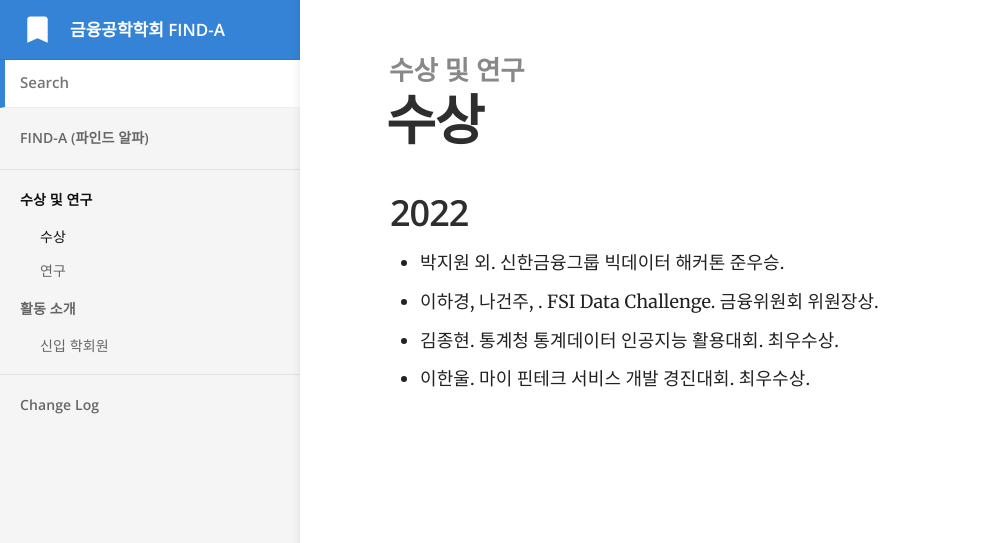
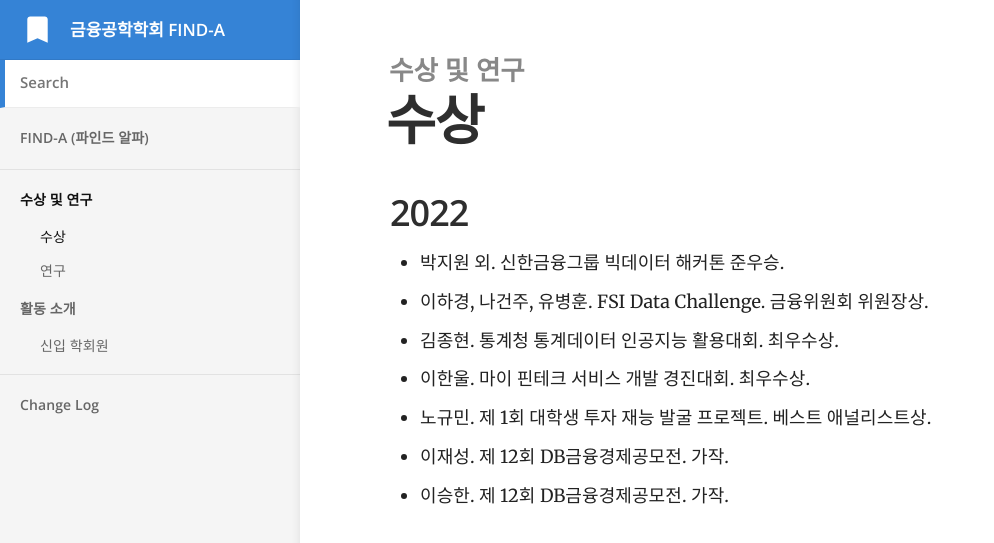
Before and after one commit to Find-A-AI/find-a-ai.github.io, a Jekyll site: the page built from _docs/수상 및 연구/수상.md, in a window 1280 px wide. Shown: the top 543 px of the page, without its empty margins (0-994 px from the left). Built offline with Jekyll 4.4.1, drawn with Linux system fonts in a browser that asks for light colours.

Commit message:
Update 수상.md

```diff
--- a/_docs/수상 및 연구/수상.md
+++ b/_docs/수상 및 연구/수상.md
@@ -6,6 +6,9 @@ order: 1
 
 ## 2022
   - 박지원 외. 신한금융그룹 빅데이터 해커톤 준우승.
-  - 이하경, 나건주,  . FSI Data Challenge. 금융위원회 위원장상.
+  - 이하경, 나건주, 유병훈. FSI Data Challenge. 금융위원회 위원장상.
   - 김종현. 통계청 통계데이터 인공지능 활용대회. 최우수상.
   - 이한울. 마이 핀테크 서비스 개발 경진대회. 최우수상.
+  - 노규민. 제 1회 대학생 투자 재능 발굴 프로젝트. 베스트 애널리스트상.
+  - 이재성. 제 12회 DB금융경제공모전. 가작.
+  - 이승한. 제 12회 DB금융경제공모전. 가작.
```
